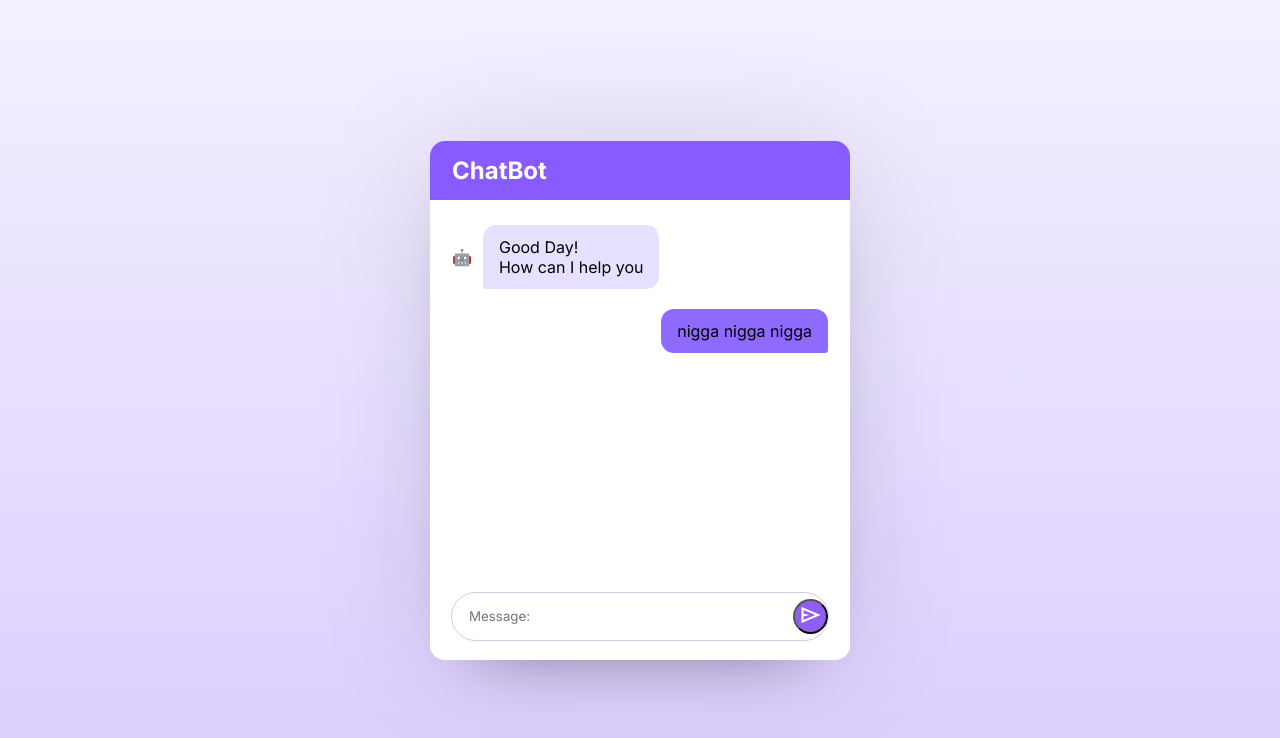
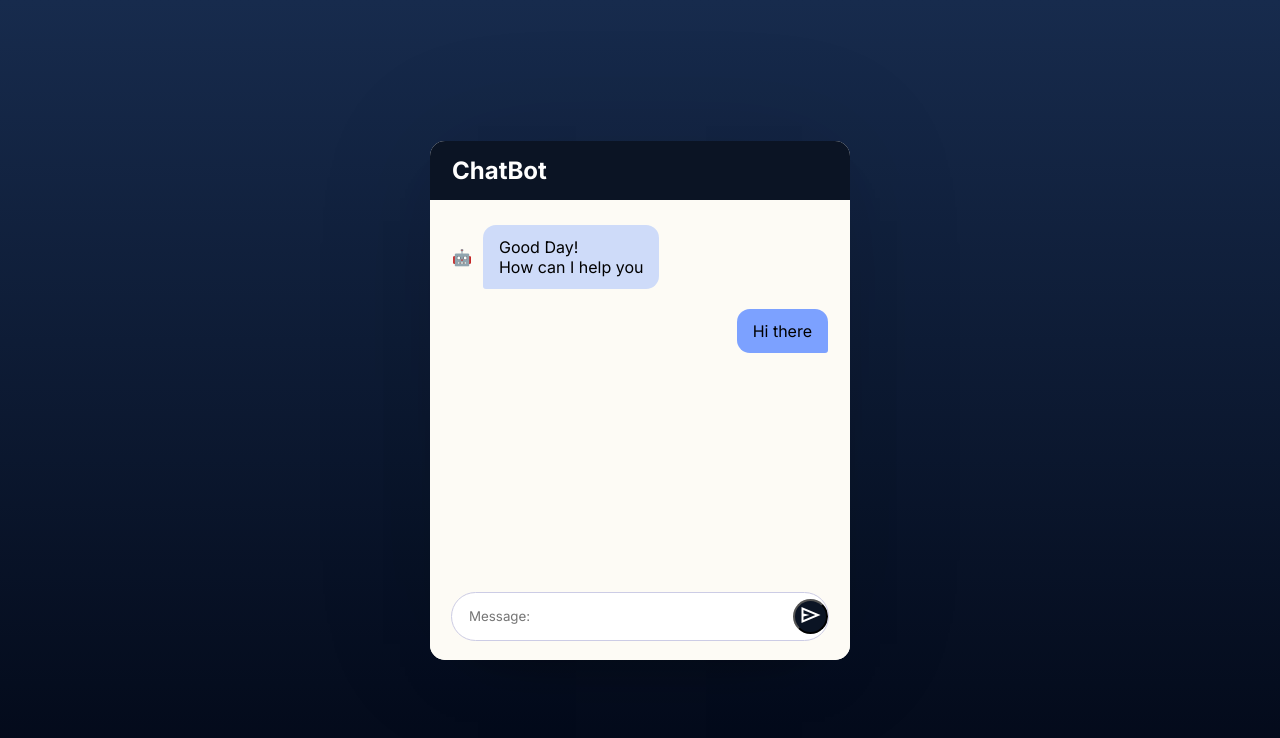
Before and after one commit to HeimerHart/nlp_chatbot, a React (Vite) app in the folder frontend/: page / in a window 1280 px wide. Shown: the top 738 px of the page. Built offline with nearby package versions, Linux system fonts and the light colour scheme.

Commit message:
frontend 2

```diff
--- a/frontend/src/App.jsx
+++ b/frontend/src/App.jsx
@@ -1,3 +1,5 @@
+import "./theme.css";
+import './index.css'
 const App=()=>{
   return(
     <div className="container">
@@ -29,7 +31,7 @@ const App=()=>{
               </div>
 
               <div className="message usermessage">
-                <p className="messagetext">nigga nigga nigga</p>
+                <p className="messagetext">Hi there</p>
               </div>
             </div>
 
--- a/frontend/src/index.css
+++ b/frontend/src/index.css
@@ -1,3 +1,4 @@
+
 /*importing google fonts */
 @import url('https://fonts.googleapis.com/css2?family=Inter:opsz,wght@14..32,100..900&display=swap');
 *{
@@ -16,14 +17,14 @@ body{
     align-items:center;
     justify-content: center;
 
-    background:linear-gradient(#f4f0ff,#DACDFF);
+    background:linear-gradient(var(--primary-color2),var(--primary-color));
 }
 
 
 .chatbotpopup{
     position:relative;
     width:420px;
-    background:#fff;
+    background:var(--warm-bg);
     overflow:hidden;
     border-radius: 15px;
     box-shadow: 0 0 128px 0 rgba(0,0,0,0.1),
@@ -37,7 +38,7 @@ body{
     display:flex;
     padding: 15px 22px;
     align-items: center;
-    background:#875bff;
+    background:var(--secondary-color);
     justify-content: space-between;
 
 }
@@ -88,7 +89,7 @@ body{
 
  .chatbody .message .messagetext{
 
-    background: #ac8dff;
+    background: #6648ff;
     padding: 12px 16px;
     max-width:75%;
 
@@ -97,7 +98,7 @@ body{
 
   .chatbody .botmessage .messagetext{
 
-    background: #e8e0ff;
+    background:var(--bot-message);
     padding: 12px 16px;
     max-width:75%;
     border-radius: 13px 13px 13px 3px;
@@ -116,7 +117,7 @@ body{
 
    .chatbody .usermessage .messagetext{
 
-    background: #8f6aff;
+    background:var(--user-message);
     padding: 12px 16px;
     max-width:75%;
     border-radius: 13px 13px 3px 13px;
@@ -128,7 +129,7 @@ body{
     position: absolute;
     bottom:0;
     width:100%;
-    background: #fff;
+    background: var(--warm-bg);
     padding: 15px 22px 20px;
 
 }
@@ -160,5 +161,5 @@ body{
     color: #fff;
     flex-shrink: 0;
     border-radius:50%;
-    background-color: #905ff1;
+    background-color: var(--secondary-color);
 }
--- /dev/null
+++ b/frontend/src/theme.css
@@ -0,0 +1,9 @@
+:root{
+    --primary-color: #020817;
+    --primary-color2: #172b4d;
+    --secondary-color: #0b1424;
+    --text-color: #111827;
+    --bot-message: #cedbf9;
+    --user-message: #7ca1ff;
+    --warm-bg:#fdfbf5;
+}
```
